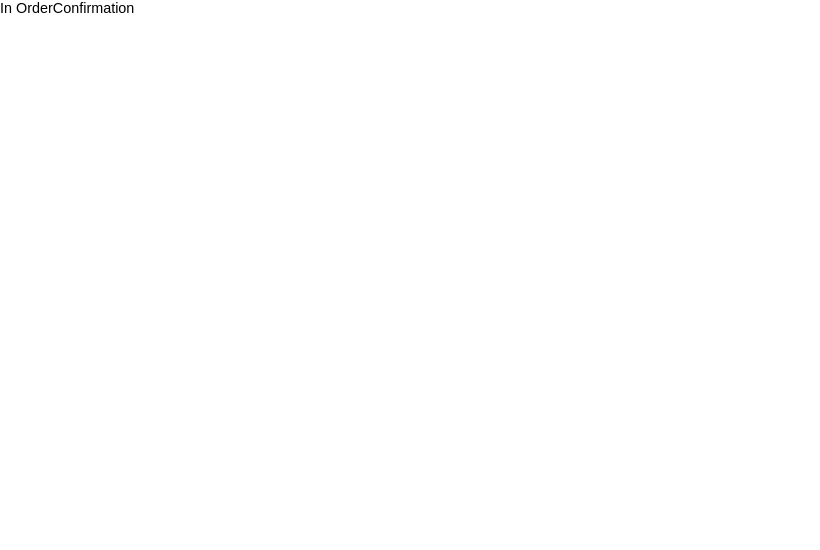
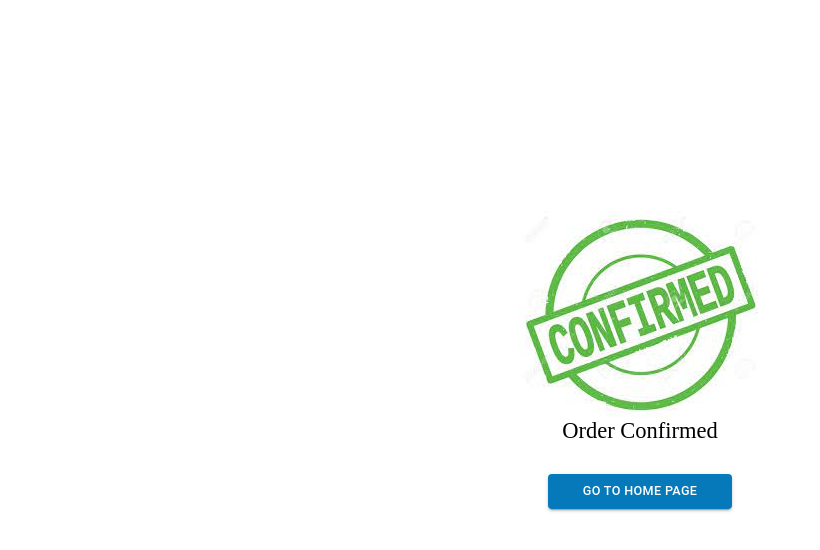
Before and after one commit to utkarshvj123/decathlon-demo, a React (Create React App) app: page /order-confirmation in a window 1280 px wide. Shown: the top 550 px of the page, without its empty margins (0-820 px from the left). Built offline with nearby package versions, Linux system fonts and the light colour scheme.

Commit message:
some changes

```diff
--- a/package.json
+++ b/package.json
@@ -18,6 +18,7 @@
     "redux-saga": "^1.1.3",
     "redux-thunk": "^2.4.1",
     "sass": "^1.32.8",
+    "react-toastify": "^7.0.3",
     "web-vitals": "^1.0.1"
   },
   "scripts": {
--- a/src/index.js
+++ b/src/index.js
@@ -8,11 +8,14 @@ import { createStore, applyMiddleware } from "redux";
 import { composeWithDevTools } from "redux-devtools-extension";
 import thunk from "redux-thunk";
 import reducer from "./reducers";
+import { ToastContainer } from "react-toastify";
+import "react-toastify/dist/ReactToastify.css";
 
 const store = createStore(reducer, composeWithDevTools(applyMiddleware(thunk)));
 
 ReactDOM.render(
   <Provider store={store}>
+    <ToastContainer />
     <App />
   </Provider>,
   document.getElementById("root")
--- a/src/pages/Cart/style.scss
+++ b/src/pages/Cart/style.scss
@@ -21,11 +21,11 @@
         flex-direction: column;
         justify-content: space-evenly;
         .title {
-          font-size: 15px;
+          font-size: 0.938rem;
         }
         .incAndDec {
           line-height: 1;
-          font-size: 16px;
+          font-size: 1rem;
           min-width: 65px;
           padding: 4px 15px;
           background: #bedeef;
@@ -37,7 +37,7 @@
     .noItem {
       display: flex;
       justify-content: center;
-      font-size: 20px;
+      font-size: 1.25rem;
     }
     .orderSummary {
       padding: 50px;
@@ -50,7 +50,7 @@
         padding-top: 15px;
       }
       .summary {
-        font-size: 18px;
+        font-size: 1.125rem;
         font-weight: bold;
       }
       .outer-parent {
--- a/src/pages/Dashboard/Components/ProductCard/index.js
+++ b/src/pages/Dashboard/Components/ProductCard/index.js
@@ -1,4 +1,4 @@
-import React, { useEffect } from "react";
+import React from "react";
 import { makeStyles } from "@material-ui/core/styles";
 import Card from "@material-ui/core/Card";
 import CardActionArea from "@material-ui/core/CardActionArea";
@@ -7,12 +7,6 @@ import CardContent from "@material-ui/core/CardContent";
 import CardMedia from "@material-ui/core/CardMedia";
 import Button from "@material-ui/core/Button";
 import Typography from "@material-ui/core/Typography";
-import Snackbar from "@material-ui/core/Snackbar";
-import MuiAlert from "@material-ui/lab/Alert";
-
-function Alert(props) {
-  return <MuiAlert elevation={6} variant="filled" {...props} />;
-}
 
 const useStyles = makeStyles({
   root: {
@@ -34,41 +28,13 @@ const useStyles = makeStyles({
 
 export default function ProductCard({ product, addProductsToCart }) {
   const classes = useStyles();
-  const [snackOpen, setSnackOpen] = React.useState(false);
-  const [message, setMessage] = React.useState("");
-
-  const handleSnackClose = (event, reason) => {
-    setSnackOpen(false);
-  };
-
-  useEffect(() => {
-    if (message !== "") {
-      setSnackOpen(true);
-      setTimeout(() => {
-        setMessage(``);
-      }, 3500);
-    }
-  }, [message]);
 
   const addToCart = (product) => {
     addProductsToCart(product);
-    setSnackOpen(false);
-    setMessage(`${product.name} item added to cart successfully`);
   };
 
   return (
     <Card className={classes.root}>
-      <Snackbar
-        open={snackOpen}
-        autoHideDuration={3000}
-        onClose={handleSnackClose}
-      >
-        {message !== "" && (
-          <Alert onClose={handleSnackClose} severity={"success"}>
-            {message}
-          </Alert>
-        )}
-      </Snackbar>
       <CardActionArea>
         <CardMedia
           className={classes.media}
--- a/src/pages/Dashboard/index.js
+++ b/src/pages/Dashboard/index.js
@@ -5,6 +5,7 @@ import AppBarHeader from "../../components/AppBar";
 import ProductCard from "./Components/ProductCard";
 import { useSelector, useDispatch } from "react-redux";
 import { useHistory } from "react-router-dom";
+import { toast } from "react-toastify";
 
 // import {tshirts,shorts,shoes,pants,bag,snorkelingmask,camp} from '../../assets'
 import "./style.scss";
@@ -22,21 +23,32 @@ function Dashboard(props) {
     dispatch(fetchProductsList(dispatch));
   }, [dispatch]);
   const dispatchActionAccouringToReque = (type, product) => {
-    if (type === "logout") {
-      dispatch(logoutUser());
+    if (cartReducer.products_in_cart.some((prod) => prod._id === product._id)) {
+      toastMessage("error", "Product already in cart.");
     } else {
-      cartReducer.products_in_cart.some((prod) => prod._id === product._id) ||
-        dispatch(addProductsToCart(product));
+      toastMessage("success", `${product.name} added successfully.`);
+      dispatch(addProductsToCart(product));
     }
   };
 
+  const toastMessage = (toastType, message) => {
+    toast[toastType](message, {
+      position: "top-right",
+      autoClose: 1000,
+      hideProgressBar: true,
+      closeOnClick: true,
+      pauseOnHover: true,
+      draggable: true,
+      progress: undefined,
+    });
+  };
   return (
     <div className="dashboardContainer">
       <AppBarHeader
         history={history}
         productsData={cartReducer}
         authenticationReducer={authenticationReducer}
-        logoutUser={() => dispatchActionAccouringToReque("logout")}
+        logoutUser={() => logoutUser()}
       />
       <div className="productList">
         {cartReducer.products_list.map((product) => {
--- a/src/pages/OrderConfirmation/index.js
+++ b/src/pages/OrderConfirmation/index.js
@@ -1,5 +1,30 @@
 import React from "react";
+import Button from "@material-ui/core/Button";
+import confirm from "../../assets/confirm.jpeg";
+import "./style.scss";
+import { useHistory } from "react-router";
 
-export default function OrderConfirmation() {
-  return <div>In OrderConfirmation</div>;
+function OrderConfirmation() {
+  const history = useHistory();
+  const goToHomePage = () => {
+    history.push("/");
+  };
+  return (
+    <div className="OrderConfirmationContainer">
+      <img alt="not found" src={confirm} />
+      <div className="text">Order Confirmed</div>
+      <Button
+        type="submit"
+        variant="contained"
+        className="submitButton"
+        fullWidth
+        color="primary"
+        onClick={goToHomePage}
+      >
+        Go to Home Page
+      </Button>
+    </div>
+  );
 }
+
+export default OrderConfirmation;
--- /dev/null
+++ b/src/pages/OrderConfirmation/style.scss
@@ -0,0 +1,18 @@
+.OrderConfirmationContainer {
+  display: flex;
+  flex-direction: column;
+  justify-content: center;
+  align-items: center;
+  padding: 20px 100px;
+  margin: auto;
+  height: 90vh;
+  width: 30%;
+  font-family: "Aerial";
+
+  .text {
+    font-size: 1.563rem;
+  }
+  .submitButton {
+    margin-top: 30px;
+  }
+}
```
Also changed, not shown: 1 other file (tests, documents, lock files or other folders).
